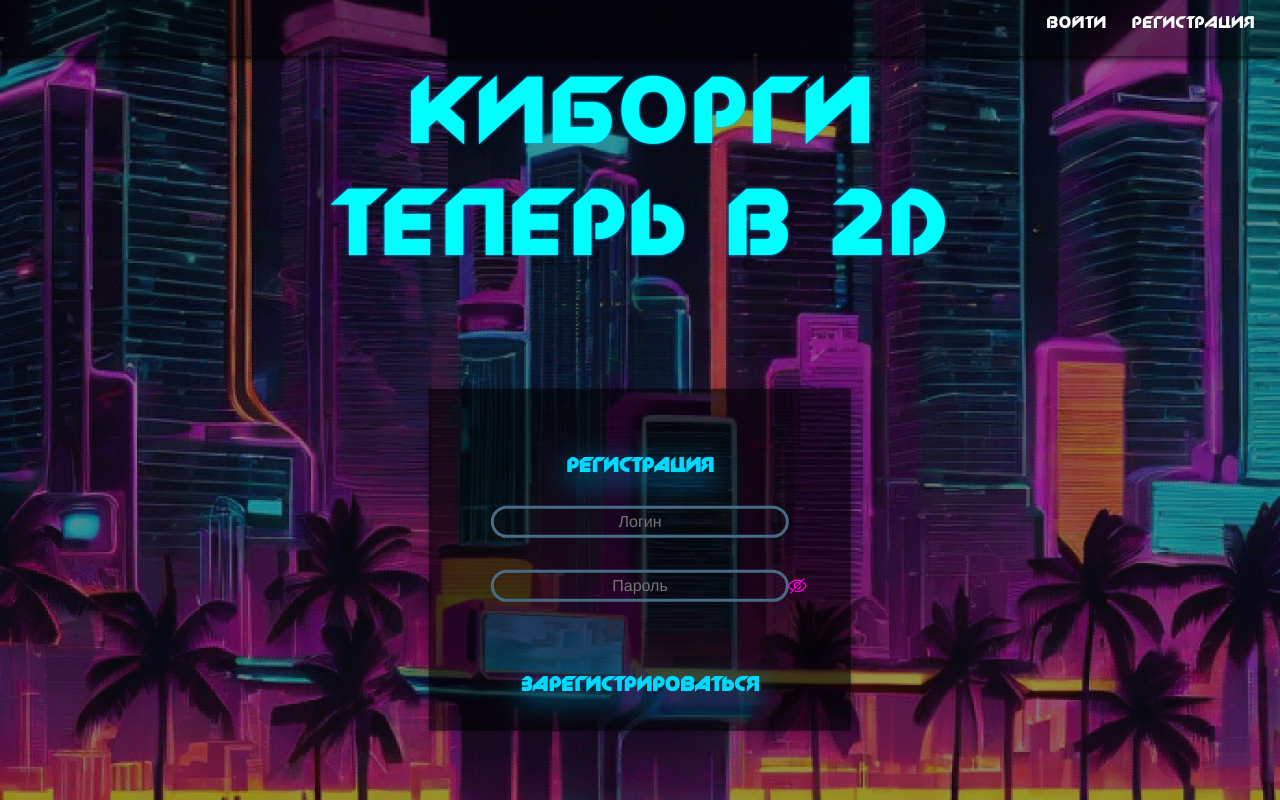
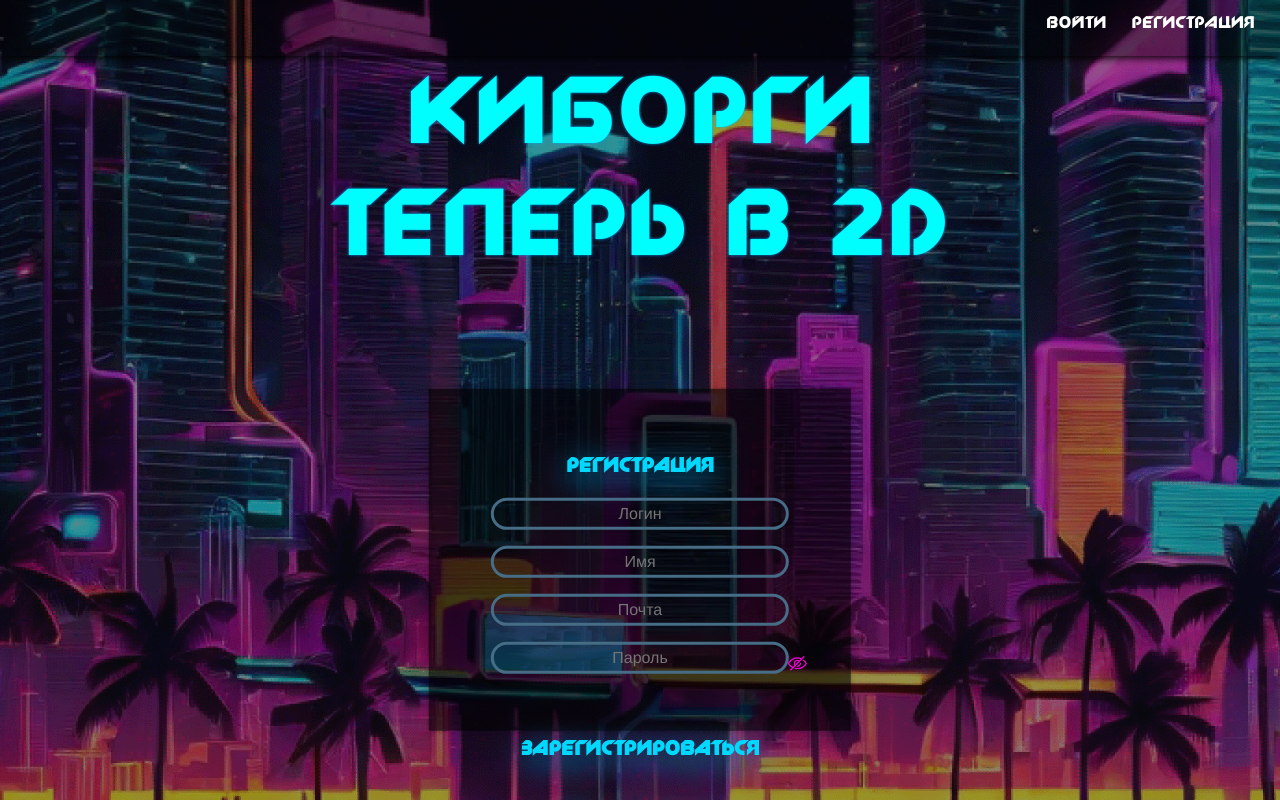
Before and after one commit to dargven/Cyborgs, a React (Create React App) app in the folder client/: page /registration in a window 1280 px wide. Built offline with nearby package versions, Linux system fonts and the light colour scheme.

Commit message:
email,name

```diff
--- a/client/src/Auth.css
+++ b/client/src/Auth.css
@@ -51,7 +51,7 @@ body {
     font-family: "Franklin Gothic Medium", "Arial Narrow", Arial, sans-serif;
     color: #ffffff;
     background: none;
-    margin: 2dvh 0px;
+    margin: 1dvh 0px;
     align-items: center;
     height: 3dvh;
 }
--- a/client/src/config.ts
+++ b/client/src/config.ts
@@ -10,5 +10,5 @@
 // export const HOST = `${DOMAIN}:${PORT}`;
 
 // prod
-const DOMAIN = 'https://srv.cyborgs-game.ru/';
+const DOMAIN = 'https://cyborgs-game.ru/server/index.php';
 export const HOST = DOMAIN;
--- a/client/src/modules/Server/Server.ts
+++ b/client/src/modules/Server/Server.ts
@@ -88,7 +88,7 @@ export default class Server {
         return result;
     }
 
-    register(login: string, hash: string): Promise<TUser | null> {
-        return this.request<TUser>("register", { login, hash });
+    register(login: string, hash: string, name: string, email: string): Promise<TUser | null> {
+        return this.request<TUser>("register", { login, hash, name,  email});
     }
 }
--- a/client/src/routes/RegistrationPage.tsx
+++ b/client/src/routes/RegistrationPage.tsx
@@ -10,24 +10,26 @@ const closeEyeIcon = process.env.PUBLIC_URL + '/assets/image/eye-close.png';
 const RegistrationPage = () => {
   const server = useContext(ServerContext);
   const loginRef = useRef<HTMLInputElement | null>(null);
+  const nameRef = useRef<HTMLInputElement | null>(null);
   const passwordRef = useRef<HTMLInputElement | null>(null);
+  const emailRef = useRef<HTMLInputElement | null>(null);
   const [showPassword, setShowPassword] = useState(false);
-
   const [registrationSuccess, setRegistrationSuccess] = useState(false);
 
-
   const handleRegistration = async () => {
-    if (loginRef.current && passwordRef.current) {
+    if (loginRef.current &&
+        passwordRef.current &&
+        nameRef.current &&
+        emailRef.current
+    ) {
       const login = loginRef.current.value;
-      const hash = md5(login + passwordRef.current.value)
-      const response = await server.register(
-        login,
-        hash
-        );
+      const hash = md5(login + passwordRef.current.value);
+      const name = nameRef.current.value;
+      const email = emailRef.current.value;
+      const response = await server.register(login, hash, name, email);
       if (response) {
         setRegistrationSuccess(true);
       }
-
     }
   };
     const togglePasswordVisibility = () => {
@@ -53,7 +55,24 @@ const RegistrationPage = () => {
             className="input"
             placeholder="Логин"
             ref={loginRef}
-          /><div className="password-input-container">
+          />
+          <input
+            type="text"
+            id="name"
+            name="name"
+            className="input"
+            placeholder="Имя"
+            ref={nameRef}
+          />
+          <input
+            type="text"
+            id="email"
+            name="email"
+            className="input"
+            placeholder="Почта"
+            ref={emailRef}
+          />
+          <div className="password-input-container">
           <input
             type="password"
             id="password"
@@ -71,7 +90,8 @@ const RegistrationPage = () => {
               alt={showPassword ? 'Show' : 'Hide'}
               className="eyeIcon"
           />
-                    </button></div>
+        </button>
+        </div>
             <button  onClick={() => handleRegistration()}>
               <h1>Зарегистрироваться</h1>
             </button>
```
Lines whose indentation alone changed are shown as unchanged.
